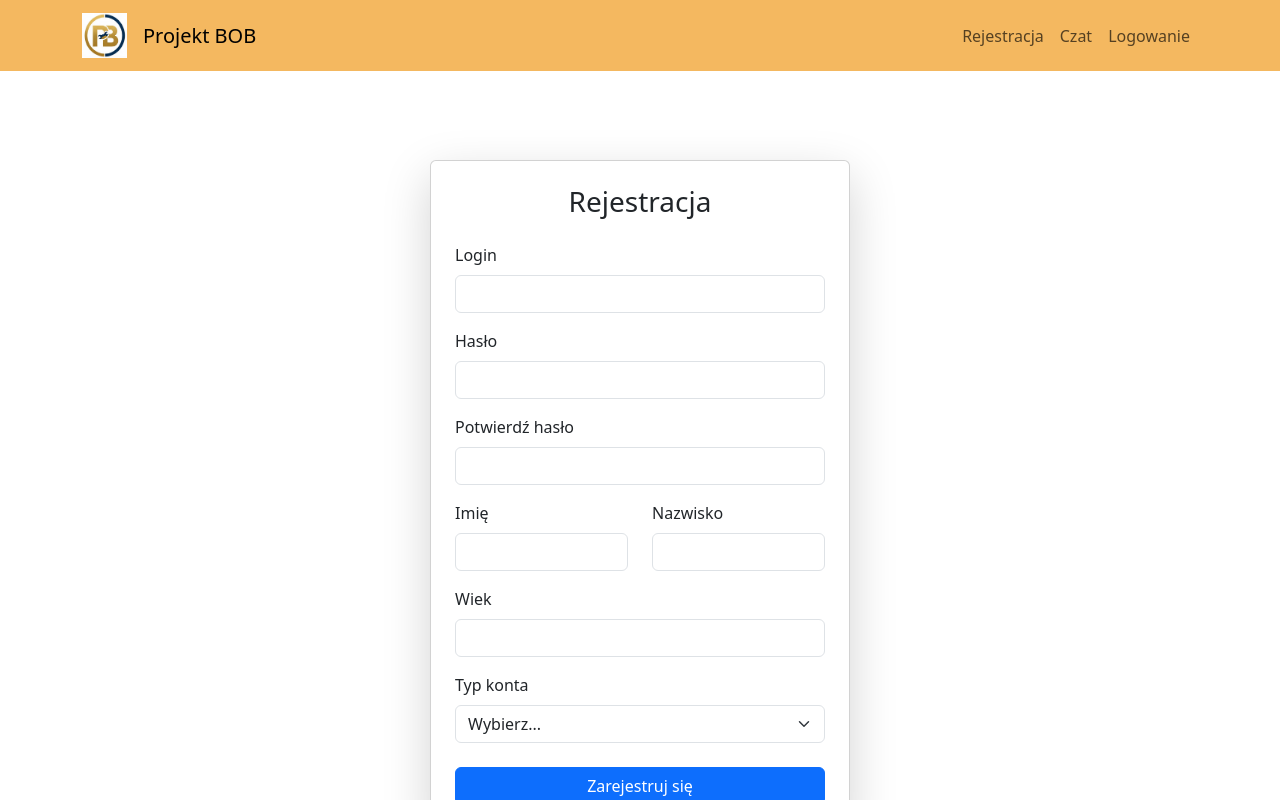
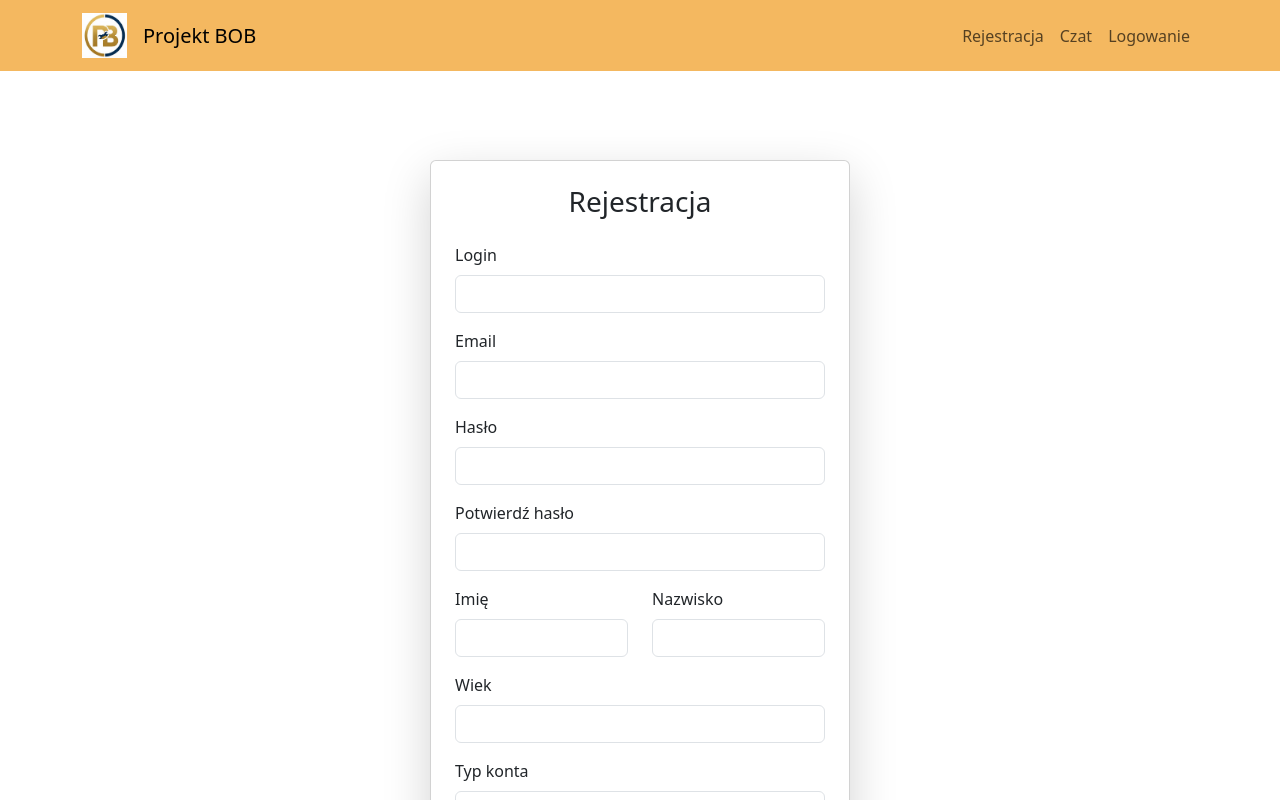
Before and after one commit to Celiek/Bob-Frontend, a React (Vite) app in the folder bob/: page /register in a window 1280 px wide. Shown: the top 800 px of the page. Built offline with nearby package versions, Linux system fonts and the light colour scheme.

Commit message:
opcja rejestracji dodana

```diff
--- a/bob/src/components/common/Navbar.jsx
+++ b/bob/src/components/common/Navbar.jsx
@@ -6,7 +6,7 @@ const Navbar = () => {
   return (
     <nav className="navbar navbar-expand-md navbar-primary fixed-top customNavbar"  id="customNavbar">
       <div className="container">
-        <a class="navbar-brand" href="/">
+        <a className="navbar-brand" href="/">
         <img src="../../src/img/logo.png" width="45" height="45" alt="nie działa" />
         </a>
         <Link className="navbar-brand" to="/">Projekt BOB</Link>
--- a/bob/src/pages/pages/Register.jsx
+++ b/bob/src/pages/pages/Register.jsx
@@ -1,9 +1,73 @@
-import React from "react";
+import React , {useState} from "react";
 import Navbar from "../../components/common/Navbar";
 import FooterMain from "../../components/common/FooterMain";
+import { useNavigate } from "react-router-dom";
 import "../../components/css/register.css";
 
 export default function Register() {
+
+    const navigate = useNavigate();
+
+    const [form, setForm] = useState({
+        login: "",
+        password: "",
+        password2: "",
+        email: "",
+        imie: "",
+        nazwisko: "",
+        status: "",
+        wiek: "",
+    });
+
+    const [message, setMessage] = useState("");
+
+    const handleChange = (e) => {
+        setForm({
+            ...form,
+            [e.target.name]: e.target.value
+        });
+    };
+
+    const handleSubmit = async(e) => {
+        e.preventDefault();
+
+        if(form.password !== form.password2) {
+            setMessage("Hasła się różnią !");
+            return;
+        }
+
+        try {
+            const response = await fetch("http://localhost:8080/api/auth/register",{
+                method: "POST",
+                headers: {
+                    "Content-Type": "application/json"
+                },
+                body: JSON.stringify({
+                    login: form.login,
+                    haslo: form.password,
+                    email: form.email,
+                    imie: form.imie,
+                    nazwisko: form.nazwisko,
+                    status: form.status,
+                    wiek: form.wiek,
+                })
+            });
+
+            if (response.status === 201) {
+                setMessage("Poprawnie zarejestrowano");
+
+                setTimeout(() => {
+                    navigate("/login");
+                },1500);
+                return;
+            }
+
+            setMessage("Poprawnie zarejestrowano");
+        } catch (error){
+            setMessage("Błąd podczas łączenia z serwerem !");
+        }
+    }
+
     return(
         <>
         <Navbar/>
@@ -12,49 +76,94 @@ export default function Register() {
         <div className = "form-center">
         <div className="card shadow-lg p-4" style={{ maxWidth: "420px", width: "80%" }}>
             <h3 className="text-center mb-4">Rejestracja</h3>
-            <form>
+
+            {message && (
+                <div className="alert alert-info text-center">
+                    {message}
+                </div>
+            )}
+
+            <form onSubmit={handleSubmit}>
             <div className="mb-3">
                 <label className="form-label">Login</label>
-                <input type="text" className="form-control" name="login" />
+                <input type="text"
+                className="form-control"
+                name="login"
+                value={form.login}
+                onChange={handleChange}/>
+            </div>
+
+            <div className="mb-3">
+            <label className="form-label">Email</label>
+            <input
+                type="email"
+                className="form-control"
+                name="email"
+                value={form.email}
+                onChange={handleChange}
+                required/>
             </div>
 
             <div className="mb-3">
                 <label className="form-label">Hasło</label>
-                <input type="password" className="form-control" name="password" />
+                <input type="password"
+                className="form-control"
+                name="password"
+                value={form.password}
+                onChange={handleChange}/>
             </div>
 
             <div className="mb-3">
                 <label className="form-label">Potwierdź hasło</label>
-                <input type="password" className="form-control" name="password2" />
+                <input type="password"
+                className="form-control"
+                name="password2"
+                value={form.password2}
+                onChange={handleChange}/>
             </div>
 
             <div className="row">
                 <div className="col-md-6 mb-3">
                 <label className="form-label">Imię</label>
-                <input type="text" className="form-control" name="imie" />
+                <input type="text"
+                className="form-control"
+                name="imie"
+                value={form.imie}
+                onChange={handleChange}/>
                 </div>
 
                 <div className="col-md-6 mb-3">
                 <label className="form-label">Nazwisko</label>
-                <input type="text" className="form-control" name="nazwisko" />
+                <input type="text"
+                className="form-control"
+                name="nazwisko"
+                value={form.nazwisko}
+                onChange={handleChange}/>
                 </div>
             </div>
 
             <div className="mb-3">
                 <label className="form-label">Wiek</label>
-                <input type="number" className="form-control" name="wiek" />
+                <input type="number"
+                className="form-control"
+                name="wiek"
+                value={form.wiek}
+                onChange={handleChange}/>
             </div>
 
             <div className="mb-4">
                 <label className="form-label">Typ konta</label>
-                <select className="form-select" name="typ_konta">
+                <select className="form-select"
+                name="status"
+                value={form.status}
+                onChange={handleChange}>
                 <option value="">Wybierz...</option>
                 <option value="klient">Klient</option>
                 <option value="specjalist">Specjalista</option>
                 </select>
             </div>
 
-            <button className="btn btn-primary w-100">
+            <button className="btn btn-primary w-100" type="submit">
                 Zarejestruj się
             </button>
             </form>
```
